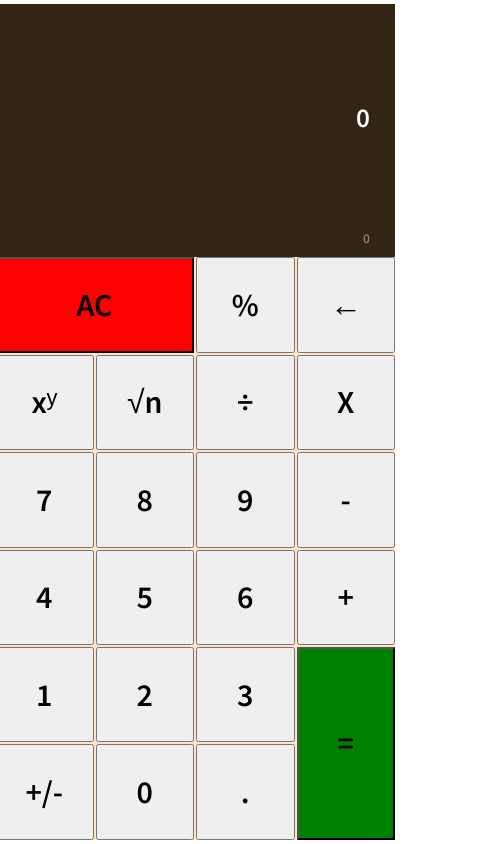
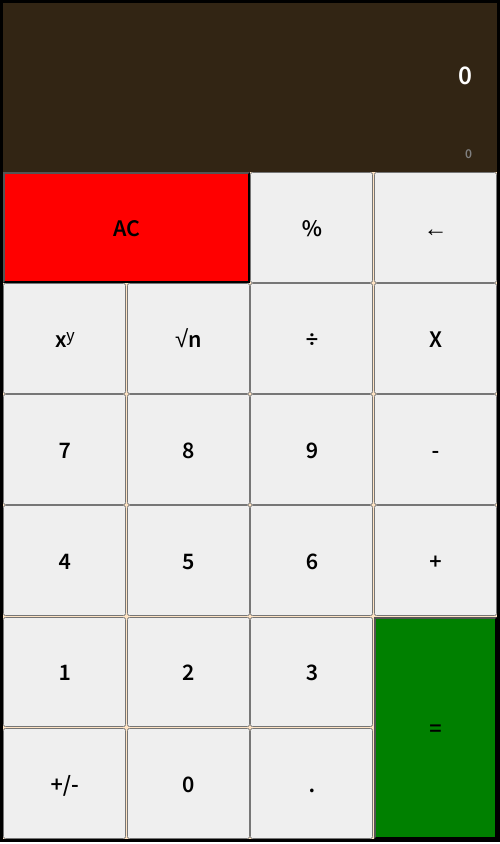
Before and after one commit to croy47/Calculator, a React (Create React App) app: page / in a window 390 px wide. Shown: the whole page, 500 px wide, since content can reach past the window. Built offline with nearby package versions, Linux system fonts and the light colour scheme.

Commit message:
stylesheet updated

```diff
--- a/src/App.js
+++ b/src/App.js
@@ -2,6 +2,7 @@ import "./ButtonContainer";
 import "./Display";
 import { ButtonContainer } from "./ButtonContainer";
 import { Display } from "./Display";
+import { FaTwitter, FaFreeCodeCamp, FaGithubSquare } from "react-icons/fa";
 
 function App() {
   return (
--- a/src/style.css
+++ b/src/style.css
@@ -47,12 +47,13 @@ main {
   display: grid;
   grid-template-columns: repeat(4, 1fr);
   gap: 2px;
+  min-height: 70vh;
 }
 
 .button {
   font-family: "Source Sans Pro", sans-serif;
-  min-width: 1.3rem;
-  min-height: 3rem;
+  /* min-width: 1.3rem; */
+  min-height: 2.5rem;
   font-size: 2rem;
   cursor: pointer;
   /* background-color: #c6d7eb; */
@@ -81,41 +82,34 @@ button:active {
 #equals:hover {
   background-color: #009e60;
 }
-#icon-container {
-  text-align: center;
-  width: 60vw;
-}
-
-footer {
-  display: flex;
-  flex-direction: column;
-  padding: 10px;
-  background-color: grey;
-  font-weight: bolder;
-  margin-top: 20px;
-}
 
 /* MEDIA QUERY */
 @media screen and (max-width: 500px) {
   body {
     touch-action: manipulation;
     background: none;
+    display: block;
   }
 
   main {
-    min-width: 400px;
-    width: 98vw;
-    border: none;
+    width: 90vw;
+    overflow: hidden;
+    border: 3px solid black;
   }
 
   #full-display {
     min-height: 4rem;
     font-size: 1.7rem;
-    height: 30vh;
-    word-wrap: wrap;
+    height: 20vh;
+    word-wrap: break-word;
   }
 
   #buttonContainer {
-    height: 69vh;
+    height: 79vh;
+    gap: 0.5px;
+  }
+
+  .button {
+    font-size: 1.5rem;
   }
 }
```
